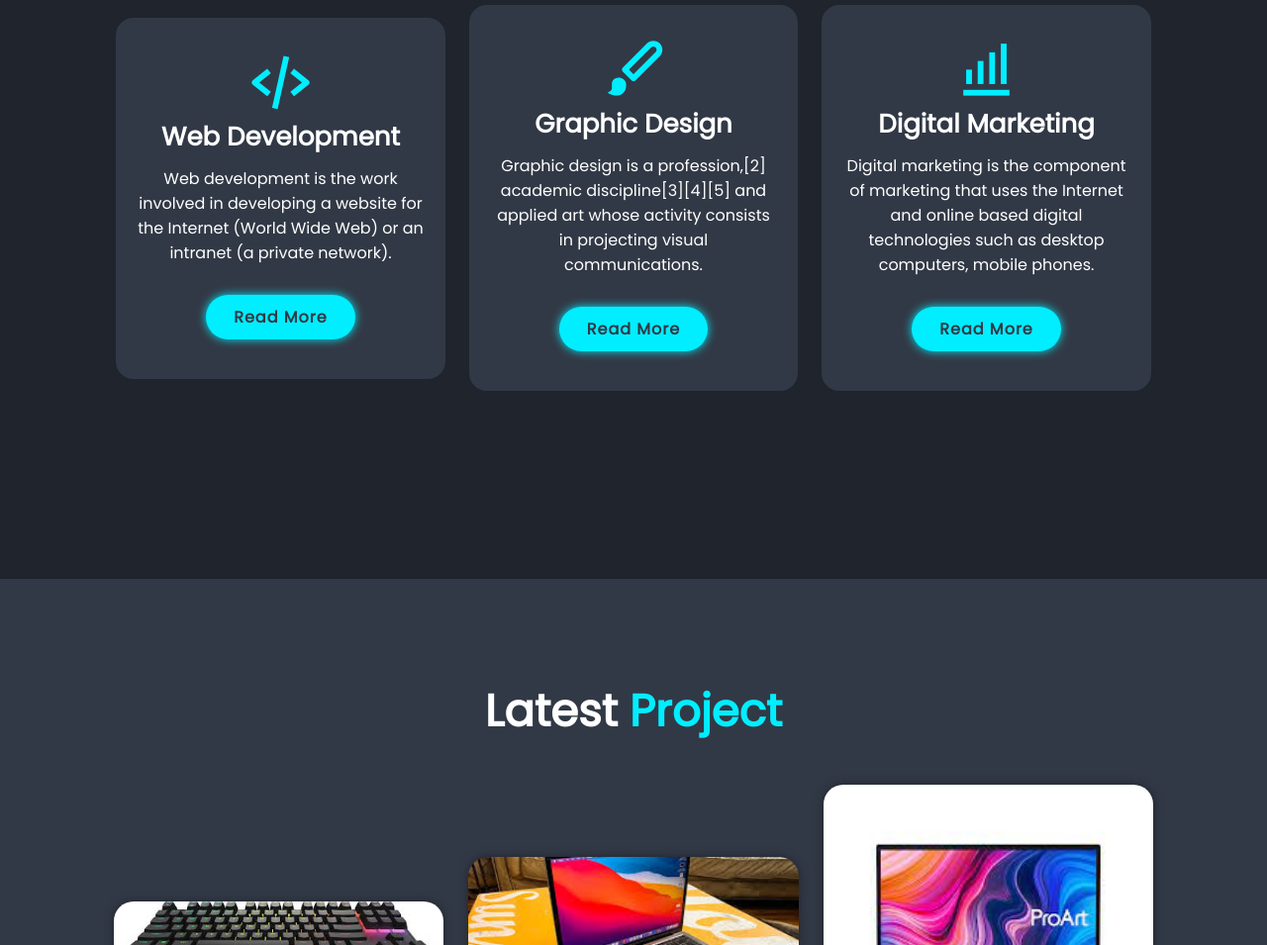
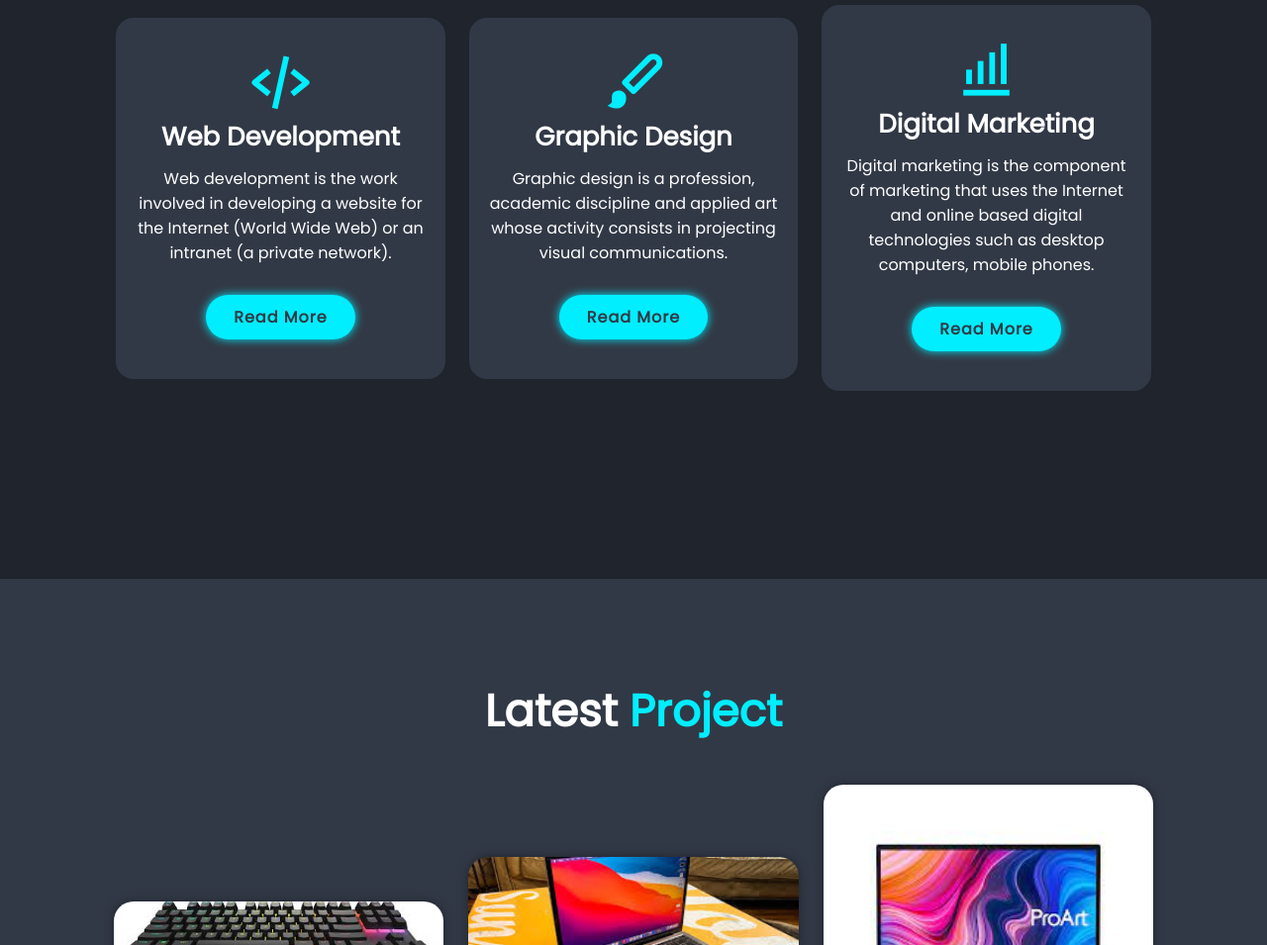
Before and after one commit to meddjou41/Portfolio, a plain HTML site: page index.html in a window 1280 px wide. Shown: the part 1815-2770 px from the top of the page at 99% size. Drawn offline with nearby package versions, Linux system fonts and the light colour scheme.

Commit message:
Update index.html

```diff
--- a/index.html
+++ b/index.html
@@ -82,7 +82,7 @@
             <div class="services-box">
                 <i class='bx bxs-paint'></i>
                 <h3>Graphic Design</h3>
-                <p>Graphic design is a profession,[2] academic discipline[3][4][5] and applied art whose activity consists in projecting visual communications.</p>
+                <p>Graphic design is a profession, academic discipline and applied art whose activity consists in projecting visual communications.</p>
                 <a href="#" class="btn">Read More</a>
             </div>
 
```
